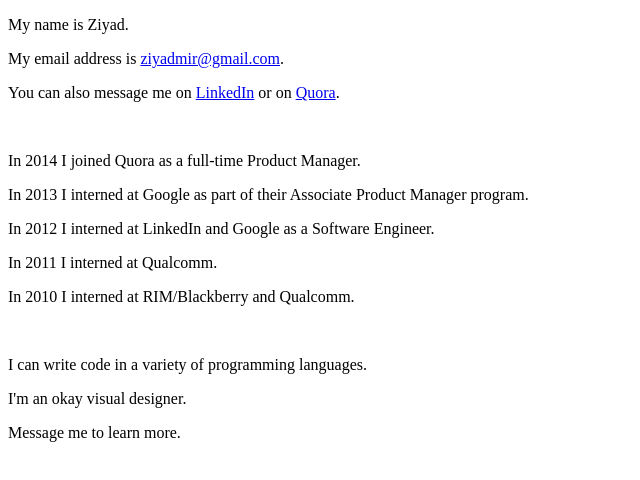
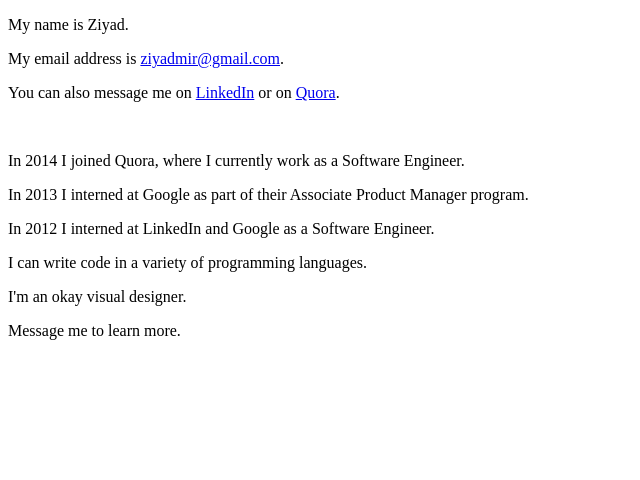
Before and after one commit to ziyadm/ziyadm.github.io, a plain HTML site: page index.html in a window 1280 px wide. Shown: the whole page, without its empty margins (0-640 px from the left). Drawn offline with Linux system fonts and the light colour scheme.

Commit message:
Updating new job details

```diff
--- a/index.html
+++ b/index.html
@@ -17,11 +17,9 @@
     <p>My name is Ziyad.</p>
     <p>My email address is <a href="mailto:ziyadmir@gmail.com">ziyadmir@gmail.com</a>.</p>
     <p>You can also message me on <a href="http://www.linkedin.com/in/ziyadmir">LinkedIn</a> or on <a href="https://www.quora.com/Ziyad-Mir">Quora</a>.</p><br/>
-    <p>In 2014 I joined Quora as a full-time Product Manager.</p>
+    <p>In 2014 I joined Quora, where I currently work as a Software Engineer.</p>
     <p>In 2013 I interned at Google as part of their Associate Product Manager program.</p>
     <p>In 2012 I interned at LinkedIn and Google as a Software Engineer.</p>
-    <p>In 2011 I interned at Qualcomm.</p>
-    <p>In 2010 I interned at RIM/Blackberry and Qualcomm.</p><br/>
     <p>I can write code in a variety of programming languages.</p>
     <p>I'm an okay visual designer.</p>
     <p>Message me to learn more.</p>
```
